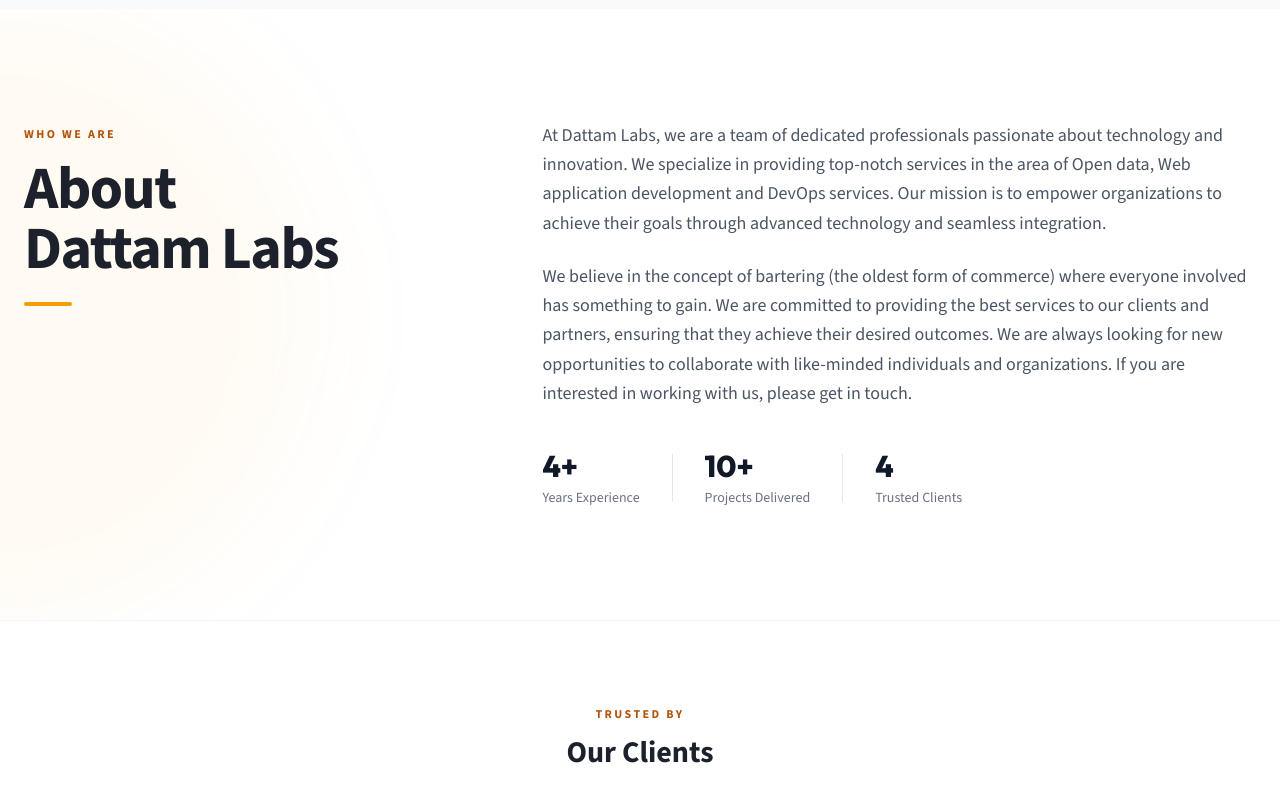
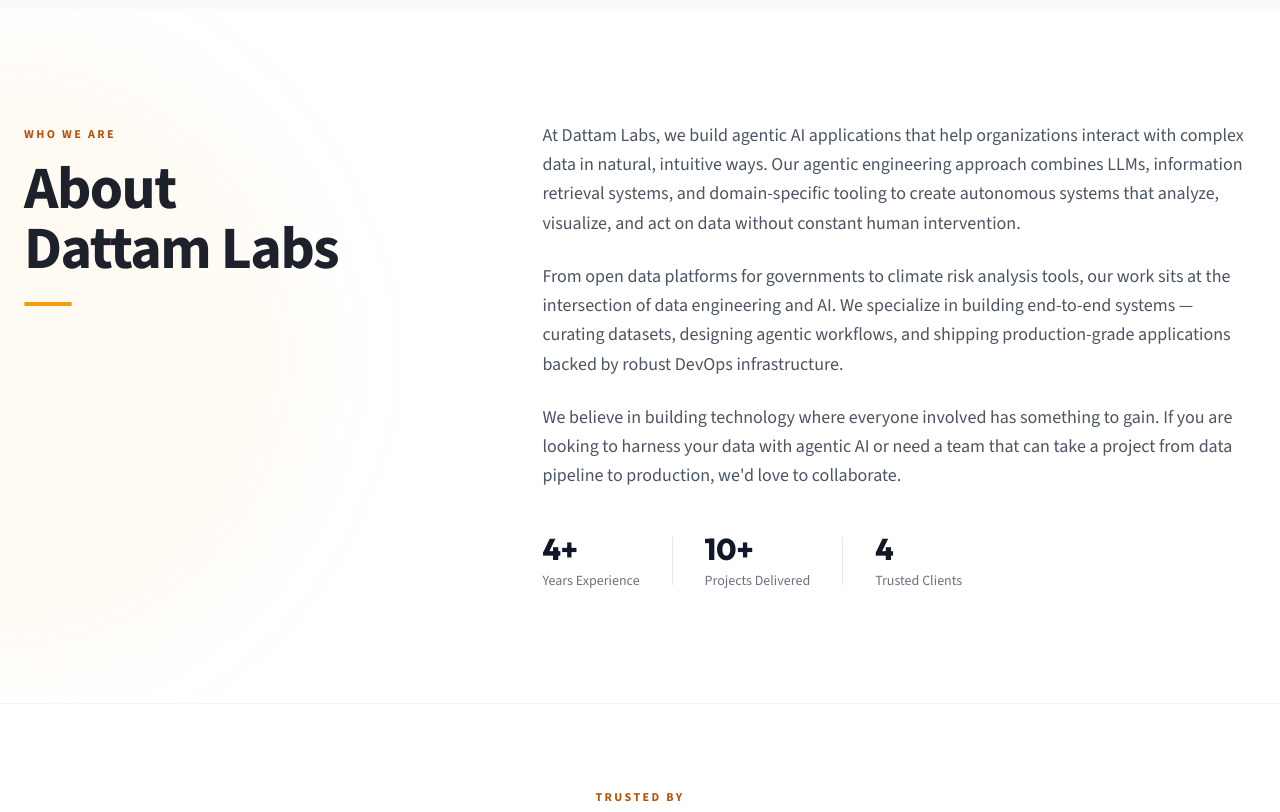
Before and after one commit to dattam-in/dattam.in, an Astro site in the folder apps/dattam-v1/: page / in a window 1280 px wide. Shown: the part 2340-3152 px from the top of the page. Built offline with nearby package versions, Linux system fonts and the light colour scheme; Astro itself is replaced by a stand-in of ours; no server answers.

Commit message:
Rewrite About section to highlight agentic AI and engineering focus

```diff
--- a/apps/dattam-v1/src/components/AboutSection.astro
+++ b/apps/dattam-v1/src/components/AboutSection.astro
@@ -17,10 +17,13 @@
       <!-- Right content column -->
       <div class="lg:col-span-3 space-y-6">
         <p class="text-lg text-gray-600 leading-relaxed">
-          At Dattam Labs, we are a team of dedicated professionals passionate about technology and innovation. We specialize in providing top-notch services in the area of Open data, Web application development and DevOps services. Our mission is to empower organizations to achieve their goals through advanced technology and seamless integration.
+          At Dattam Labs, we build agentic AI applications that help organizations interact with complex data in natural, intuitive ways. Our agentic engineering approach combines LLMs, information retrieval systems, and domain-specific tooling to create autonomous systems that analyze, visualize, and act on data without constant human intervention.
         </p>
         <p class="text-lg text-gray-600 leading-relaxed">
-          We believe in the concept of bartering (the oldest form of commerce) where everyone involved has something to gain. We are committed to providing the best services to our clients and partners, ensuring that they achieve their desired outcomes. We are always looking for new opportunities to collaborate with like-minded individuals and organizations. If you are interested in working with us, please get in touch.
+          From open data platforms for governments to climate risk analysis tools, our work sits at the intersection of data engineering and AI. We specialize in building end-to-end systems — curating datasets, designing agentic workflows, and shipping production-grade applications backed by robust DevOps infrastructure.
+        </p>
+        <p class="text-lg text-gray-600 leading-relaxed">
+          We believe in building technology where everyone involved has something to gain. If you are looking to harness your data with agentic AI or need a team that can take a project from data pipeline to production, we'd love to collaborate.
         </p>
         <div class="flex items-center gap-8 pt-4">
           <div>
```
